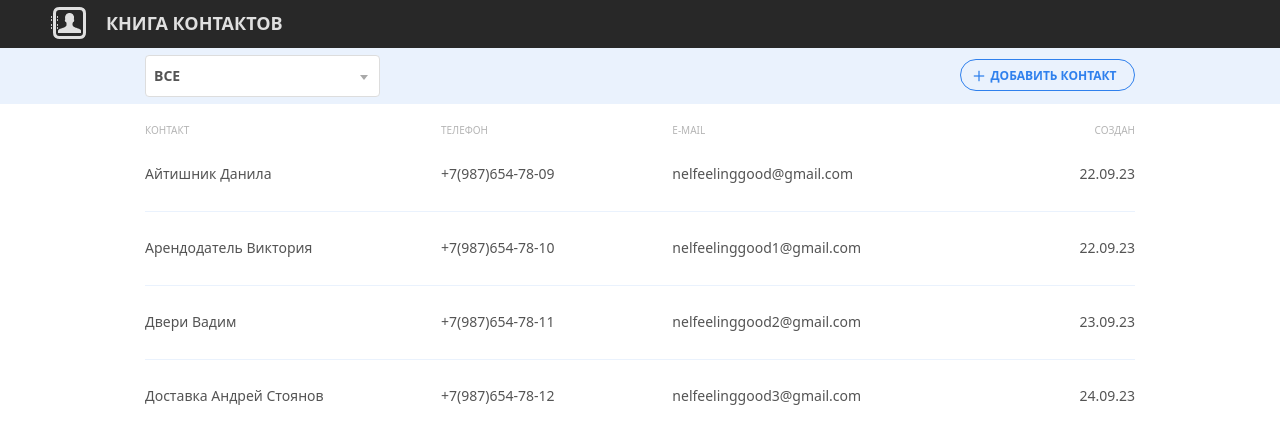
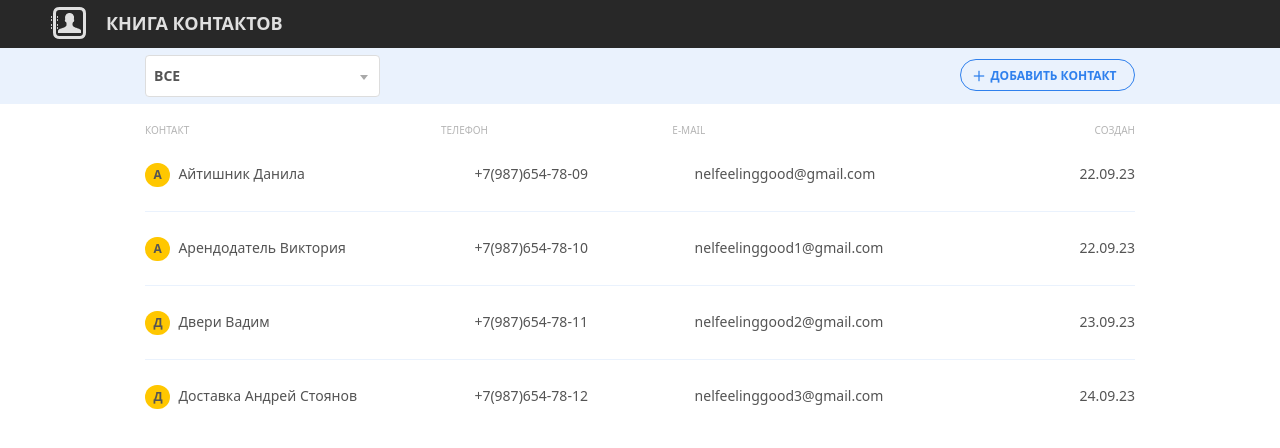
Before and after one commit to Aizzzen/contacts_book, a Vue app: page /#/ in a window 1280 px wide. Shown: the top 448 px of the page. Built offline with nearby package versions, Linux system fonts and the light colour scheme; what @vee-validate/i18n would draw is missing.

Commit message:
feat: добавил иконки контактов

```diff
--- a/src/components/TableRow.vue
+++ b/src/components/TableRow.vue
@@ -1,5 +1,6 @@
 <template>
     <div class="contacts__table-row">
+        <div class="row__icon">{{ row_data.fullName[0] }}</div>
         <div class="row__fullName">{{ row_data.fullName }}</div>
         <div class="row__phone">{{ row_data.phone }}</div>
         <div class="row__email">{{ row_data.email }}</div>
@@ -35,24 +36,26 @@ export default {
     margin-top: 25px;
 
     & div {
-        height: 48px;
+        &:not(:first-child) {
+            height: 48px;
+        }
 
-        &:nth-child(1) {
+        &:nth-child(2) {
             min-width: 296px;
             width: 100%;
         }
 
-        &:nth-child(2) {
+        &:nth-child(3) {
             min-width: 112px;
             width: 100%;
         }
 
-        &:nth-child(3) {
+        &:nth-child(4) {
             min-width: 208px;
             width: 100%;
         }
 
-        &:nth-child(4) {
+        &:nth-child(5) {
             min-width: 112px;
             text-align: right;
             width: 100%;
@@ -64,4 +67,19 @@ export default {
     }
 }
 
+.row__icon {
+    width: 60px;
+    height: 24px;
+    font-size: 12px;
+    font-weight: 700;
+    line-height: 15px;
+    letter-spacing: 0em;
+    border-radius: 56px;
+    background-color: rgba(255, 199, 0, 1);
+    color: rgba(84, 84, 84, 1);
+
+    padding: 4px 7px 7px 8.5px;
+    margin-right: 8px;
+}
+
 </style>
--- a/src/validators.js
+++ b/src/validators.js
@@ -1,10 +1,11 @@
 import { defineRule, configure } from 'vee-validate';
-import { required, email, min } from '@vee-validate/rules';
+import {required, email, min, numeric} from '@vee-validate/rules';
 import { localize } from '@vee-validate/i18n';
 
 defineRule('required', required);
 defineRule('email', email);
 defineRule('min', min);
+defineRule('numeric', numeric);
 
 configure({
     generateMessage: localize('ru', {
@@ -12,6 +13,7 @@ configure({
             required: 'Поле не может быть пустым',
             email: 'Некорректный e-mail',
             min: 'Слишком короткое имя',
+            numeric: 'Введите номер без +7 и буквенных символов',
         },
     }),
 });
```
